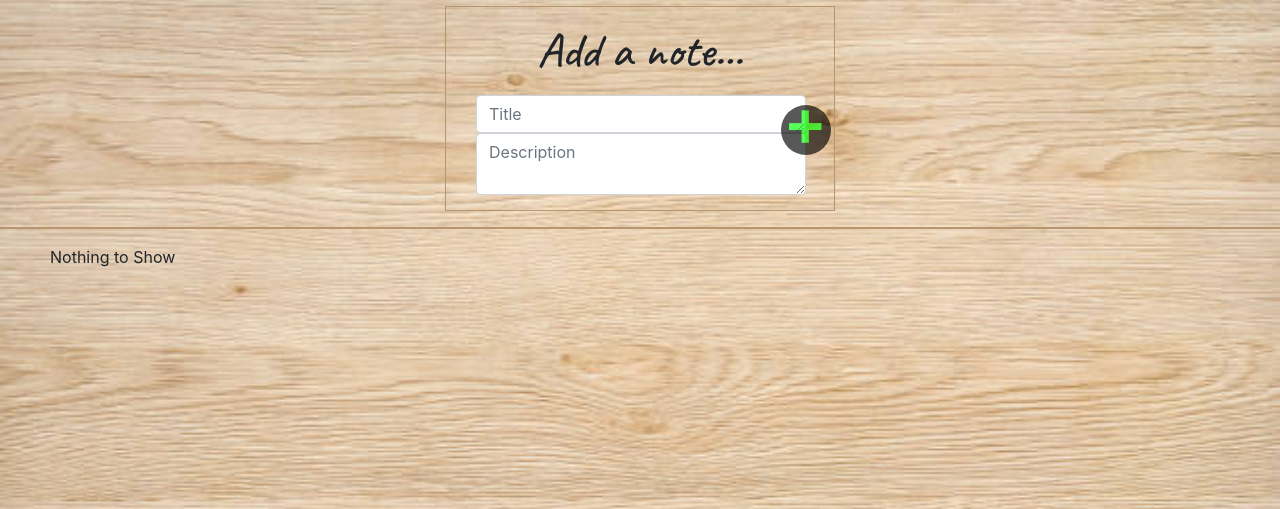
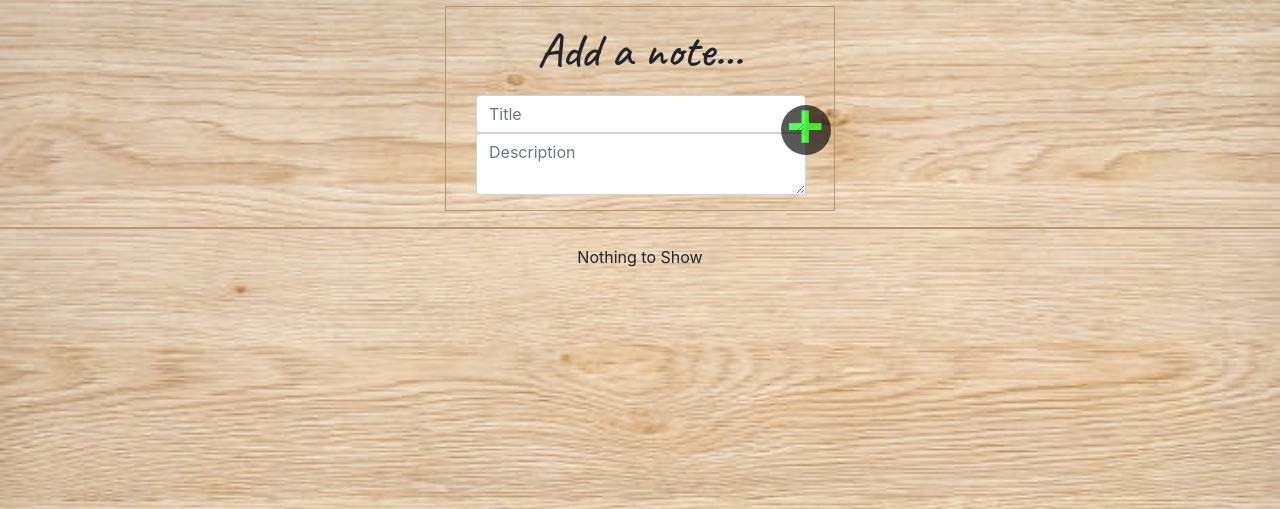
Before and after one commit to MaitriDA/MyNOTES, a PHP site: page / in a window 1280 px wide. Shown: the part 79-588 px from the top of the page. Run offline with PHP 8.4, Linux system fonts and the light colour scheme.

Commit message:
final commit

```diff
--- a/style.css
+++ b/style.css
@@ -117,7 +117,7 @@ header{
     display: flex;
     flex-direction: row;
     flex-wrap: wrap;
-    justify-content:left;
+    justify-content:center;
 }
 .notesArea{
     margin-left: 50px;
```
